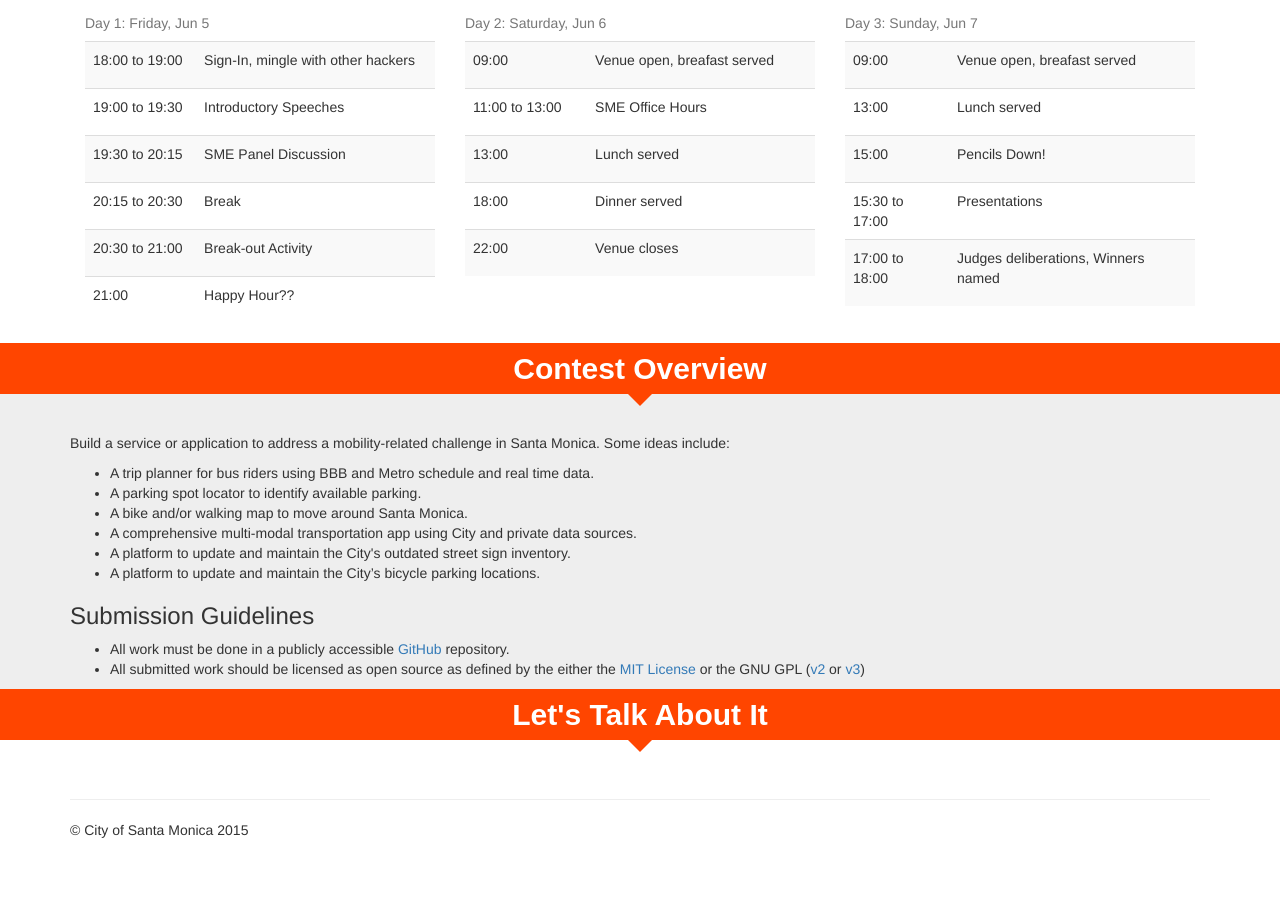
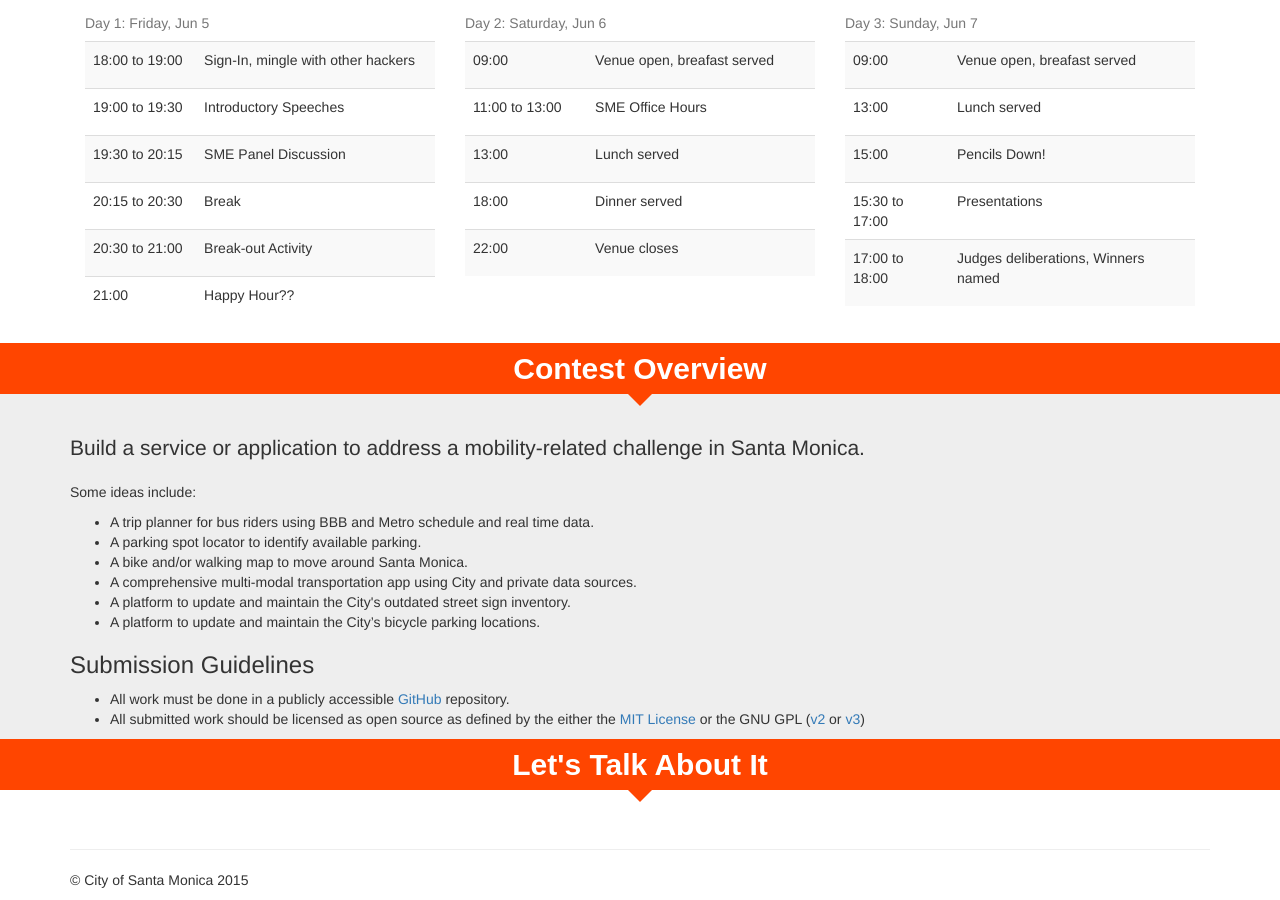
Before and after one commit to CityofSantaMonica/hackthebeach, a Jekyll site: the page built from index.html, in a window 1280 px wide and 900 px high, scrolled down 1045 px. Built offline with Jekyll 4.4.1, drawn with Linux system fonts in a browser that asks for light colours; nearby versions of some CDN libraries; comment, search, counter and statistics services are not loaded; before the commit the page ends 1895 px from its top, so only the background shows below that.

Commit message:
lead paragraph

```diff
--- a/_includes/contestOverview.html
+++ b/_includes/contestOverview.html
@@ -1,7 +1,8 @@
 <h2 class="section">Contest Overview</h2>
 
 <div class="container">
-  <p>Build a service or application to address a mobility-related challenge in Santa Monica. Some ideas include:</p>
+  <p class="lead">Build a service or application to address a mobility-related challenge in Santa Monica.</p>
+  <p>Some ideas include:</p>
   <ul>
     <li>A trip planner for bus riders using BBB and Metro schedule and real time data.</li>
     <li>A parking spot locator to identify available parking.</li>
```
